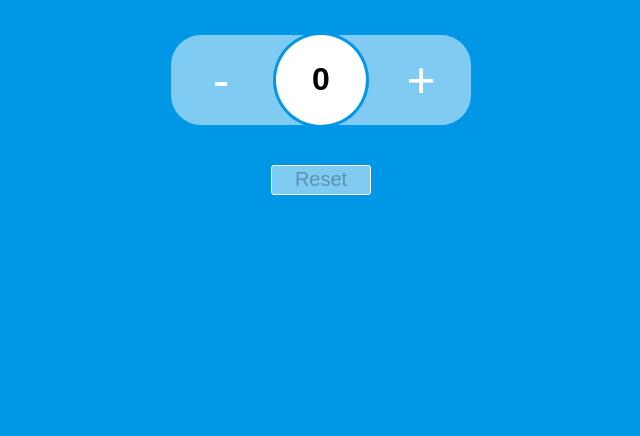
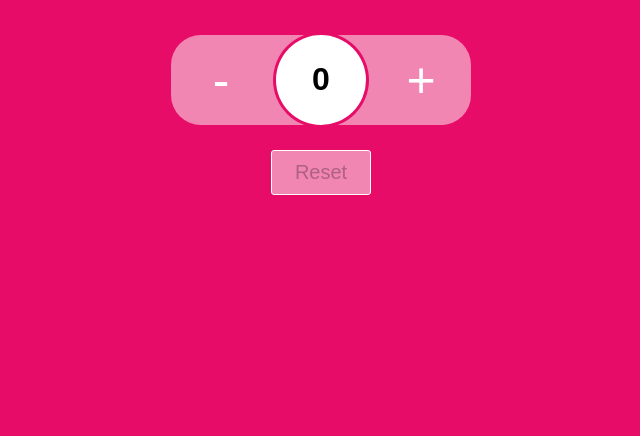
Before and after one commit to skrogsa/counter, a plain HTML site: page index.html in a window 1280 px wide. Shown: the part 364-800 px from the top of the page, without its empty margins (319-959 px from the left). Drawn offline with Linux system fonts and the light colour scheme.

Commit message:
changed colors

```diff
--- a/styles.css
+++ b/styles.css
@@ -12,7 +12,7 @@ body {
     justify-content: center;
     align-items: center;
     min-height: 100vh;
-    background: #0097e6;
+    background: #e60c67;
 }
 
 .title {
@@ -38,7 +38,7 @@ body {
     display: flex;
     justify-content: center;
     align-items: center;
-    box-shadow: 0 0 0 3px #0097e6;
+    box-shadow: 0 0 0 3px #e60c67;
 }
 
 .counter_box {
@@ -73,7 +73,7 @@ button:disabled {
 
 .reset_box > button {
     width: 100px;
-    height: 30px;
+    height: 45px;
     border: 1px solid #fff;
     border-radius: 3px;
     background: rgba(255, 255, 255, .5);
@@ -84,3 +84,7 @@ button:disabled {
 #reset:disabled {
     cursor: not-allowed;
 }
+
+#reset:hover {
+    background: rgba(255, 255, 255, .4);
+}
```
